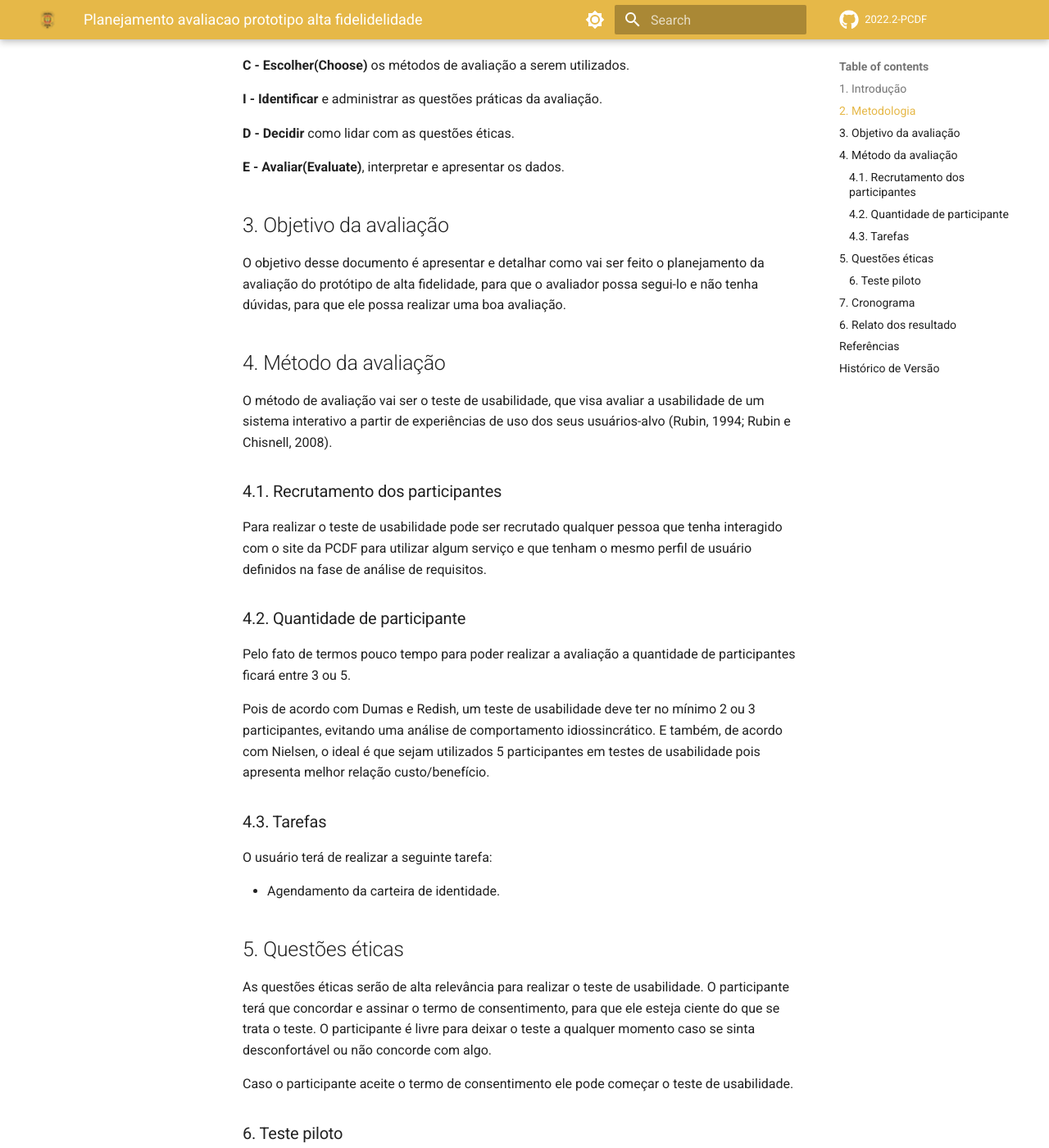
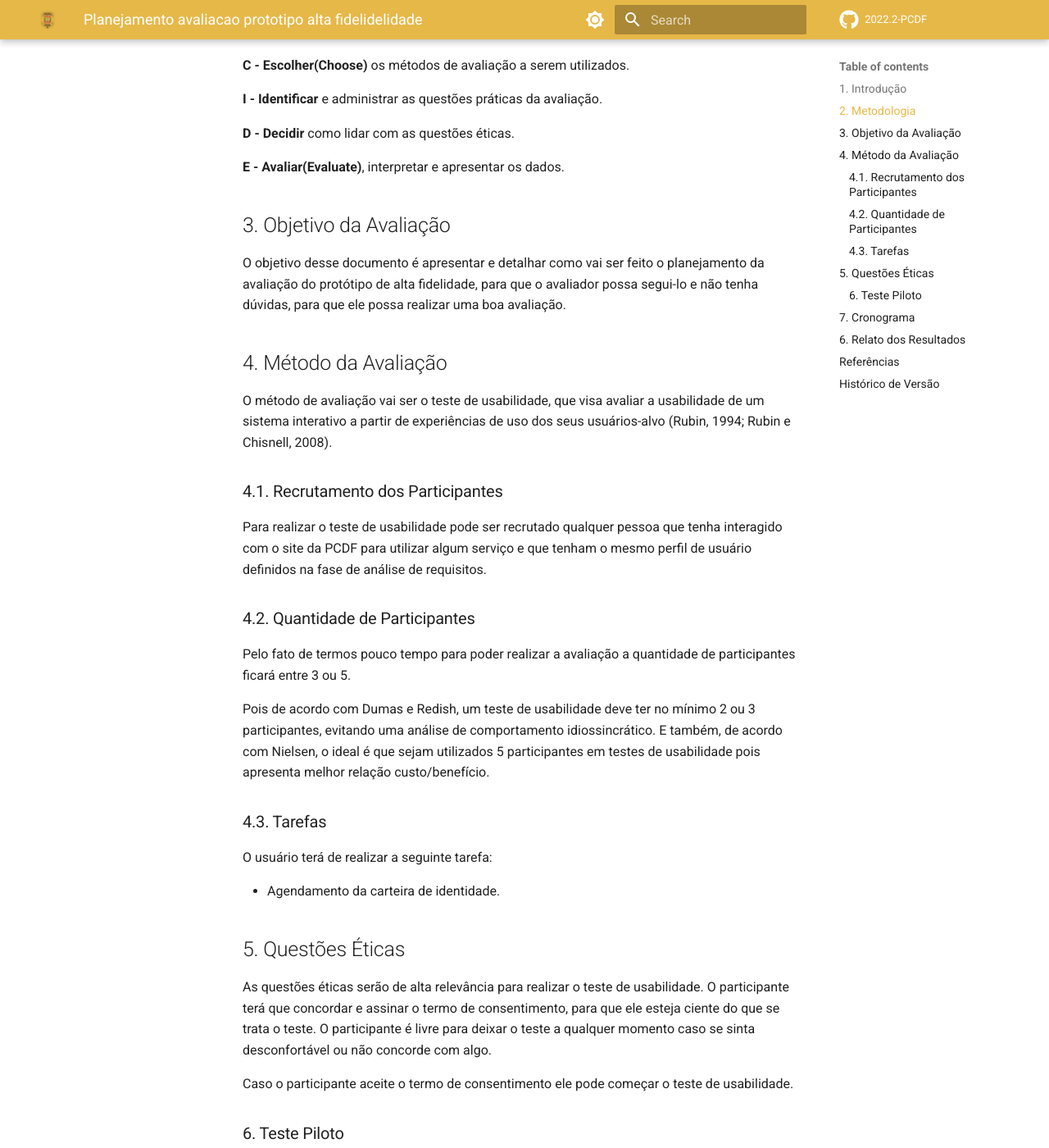
Before and after one commit to Interacao-Humano-Computador/2022.2-PCDF, an MkDocs documentation site: the page built from docs/design-avaliacao-desenvolvimento/nivel2/planejamento-avaliacao-prototipo-alta-fidelidelidade.md, in a window 1280 px wide and 1400 px high, scrolled down 639 px. Shown: the whole window at 82% size. Built offline with MkDocs 1.6.1 and Material for MkDocs 9.7.7, drawn with Linux system fonts in a browser that asks for light colours; comment, search, counter and statistics services are not loaded; some of the changed text lies outside the part shown.

Commit message:
Update planejamento-avaliacao-prototipo-alta-fidelidelidade.md

```diff
--- a/docs/design-avaliacao-desenvolvimento/nivel2/planejamento-avaliacao-prototipo-alta-fidelidelidade.md
+++ b/docs/design-avaliacao-desenvolvimento/nivel2/planejamento-avaliacao-prototipo-alta-fidelidelidade.md
@@ -22,19 +22,19 @@ Para realizar a estruturação do artefato foi adotado o framework DECIDE como b
 
 **E - Avaliar(Evaluate)**, interpretar e apresentar os dados.
 
-## 3. Objetivo da avaliação
+## 3. Objetivo da Avaliação
 
 O objetivo desse documento é apresentar e detalhar como vai ser feito o planejamento da avaliação do protótipo de alta fidelidade, para que o avaliador possa segui-lo e não tenha dúvidas, para que ele possa realizar uma boa avaliação.
 
-## 4. Método da avaliação
+## 4. Método da Avaliação
 
 O método de avaliação vai ser o teste de usabilidade, que visa avaliar a usabilidade de um sistema interativo a partir de experiências de uso dos seus usuários-alvo (Rubin, 1994; Rubin e Chisnell, 2008).
 
-### 4.1. Recrutamento dos participantes
+### 4.1. Recrutamento dos Participantes
 
 Para realizar o teste de usabilidade pode ser recrutado qualquer pessoa que tenha interagido com o site da PCDF para utilizar algum serviço e que tenham o mesmo perfil de usuário definidos na fase de análise de requisitos.
 
-### 4.2. Quantidade de participante
+### 4.2. Quantidade de Participantes
 
 Pelo fato de termos pouco tempo para poder realizar a avaliação a quantidade de participantes ficará entre 3 ou 5.
 
@@ -46,13 +46,13 @@ O usuário terá de realizar a seguinte tarefa:
 
 - Agendamento da carteira de identidade.
 
-## 5. Questões éticas
+## 5. Questões Éticas
 
 As questões éticas serão de alta relevância para realizar o teste de usabilidade. O participante terá que concordar e assinar o termo de consentimento, para que ele esteja ciente do que se trata o teste. O participante é livre para deixar o teste a qualquer momento caso se sinta desconfortável ou não concorde com algo.
 
 Caso o participante aceite o termo de consentimento ele pode começar o teste de usabilidade.
 
-### 6. Teste piloto
+### 6. Teste Piloto
 
 O objetivo do teste piloto é realizar uma versão primitiva do futuro teste de usbilidade com os usuários, analisando se a avaliação produz os dados necessários. Ele será feito antes da entrevista com os próprios integrantes do grupo para averiguar se tudo sairá conforme esperado no momento do teste de usabilidade. Na tabela 2 é apresentada a data e o local para a realização do teste piloto.
 
@@ -71,7 +71,7 @@ Na tabela abaixo, temos as datas das atividades, quem vai realizar e o local
 </figcaption>
 <br>
 
-## 6. Relato dos resultado
+## 6. Relato dos Resultados
 
 O relato dos resultados do teste de usabilidade deve descrever:
 - os objetivos e escopo da avaliação;
```
